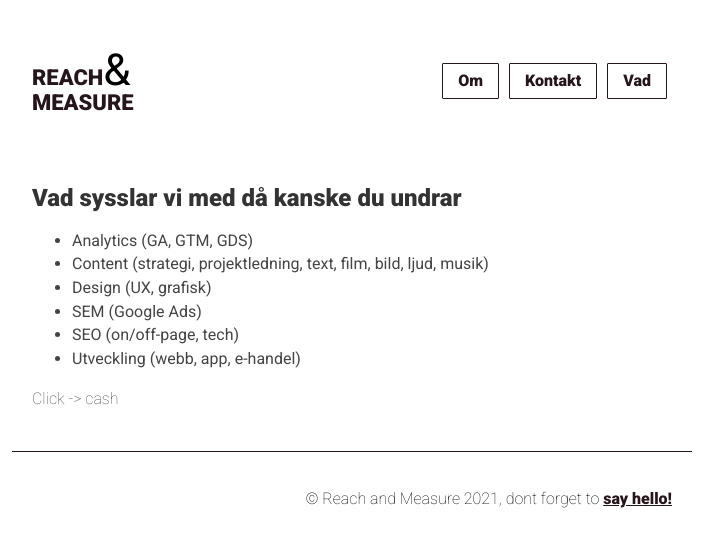
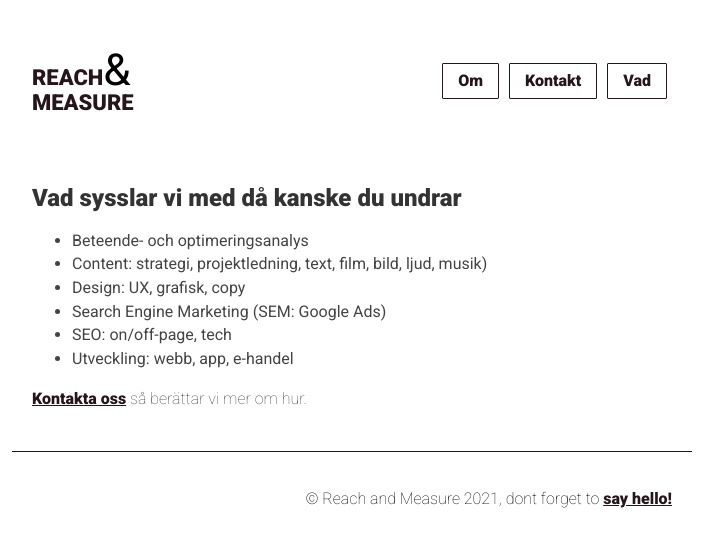
Before and after one commit to reachandmeasure/RetM, a Jekyll site: the page built from what-we-do.md, in a window 1280 px wide. Shown: the top 547 px of the page, without its empty margins (288-991 px from the left). Built offline with Jekyll 4.4.1, drawn with Linux system fonts in a browser that asks for light colours.

Commit message:
Update what-we-do.md

```diff
--- a/what-we-do.md
+++ b/what-we-do.md
@@ -10,11 +10,11 @@ description: >-
 
 ## Vad sysslar vi med då kanske du undrar
 
-- Analytics (GA, GTM, GDS)
-- Content (strategi, projektledning, text, film, bild, ljud, musik)
-- Design (UX, grafisk)
-- SEM (Google Ads)
-- SEO (on/off-page, tech)
-- Utveckling (webb, app, e-handel)
+- Beteende- och optimeringsanalys
+- Content: strategi, projektledning, text, film, bild, ljud, musik)
+- Design: UX, grafisk, copy
+- Search Engine Marketing (SEM: Google Ads)
+- SEO: on/off-page, tech
+- Utveckling: webb, app, e-handel
 
-Click -> cash
+[Kontakta oss](https://reachandmeasure.se/kontakt/) så berättar vi mer om hur.
```
